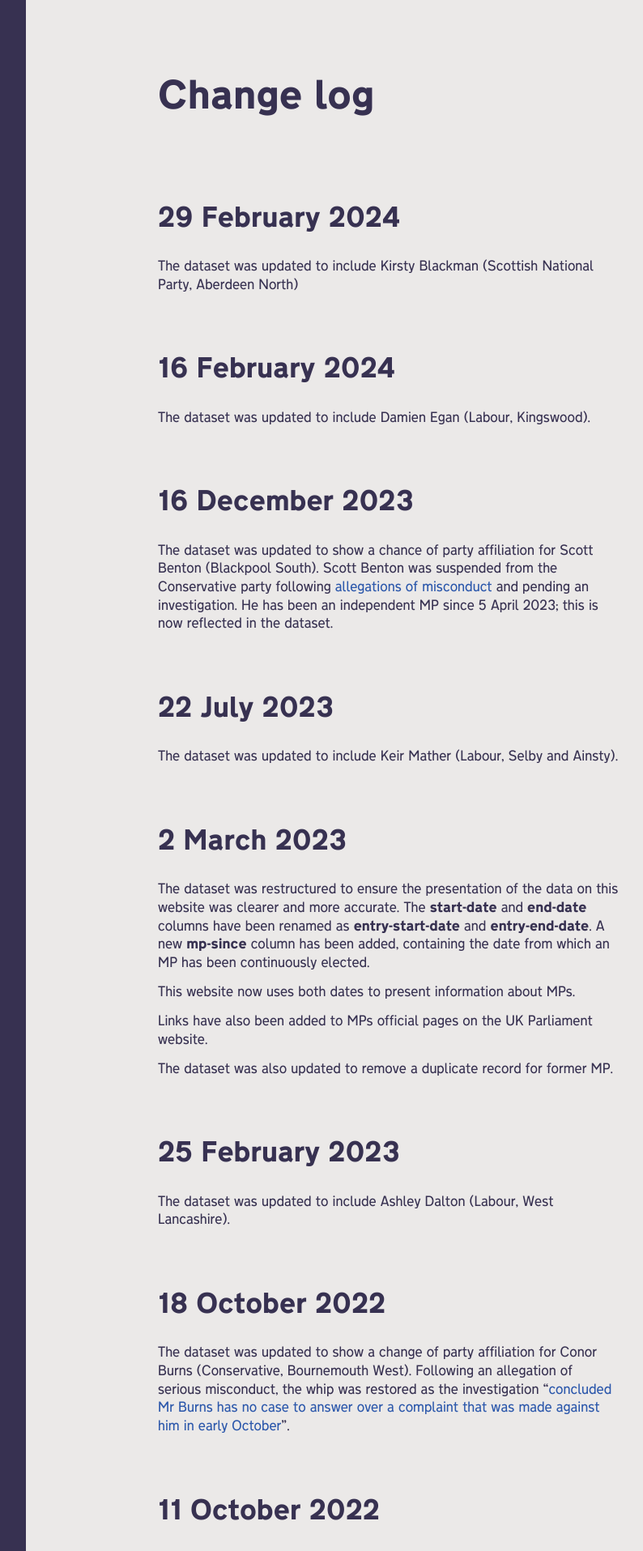
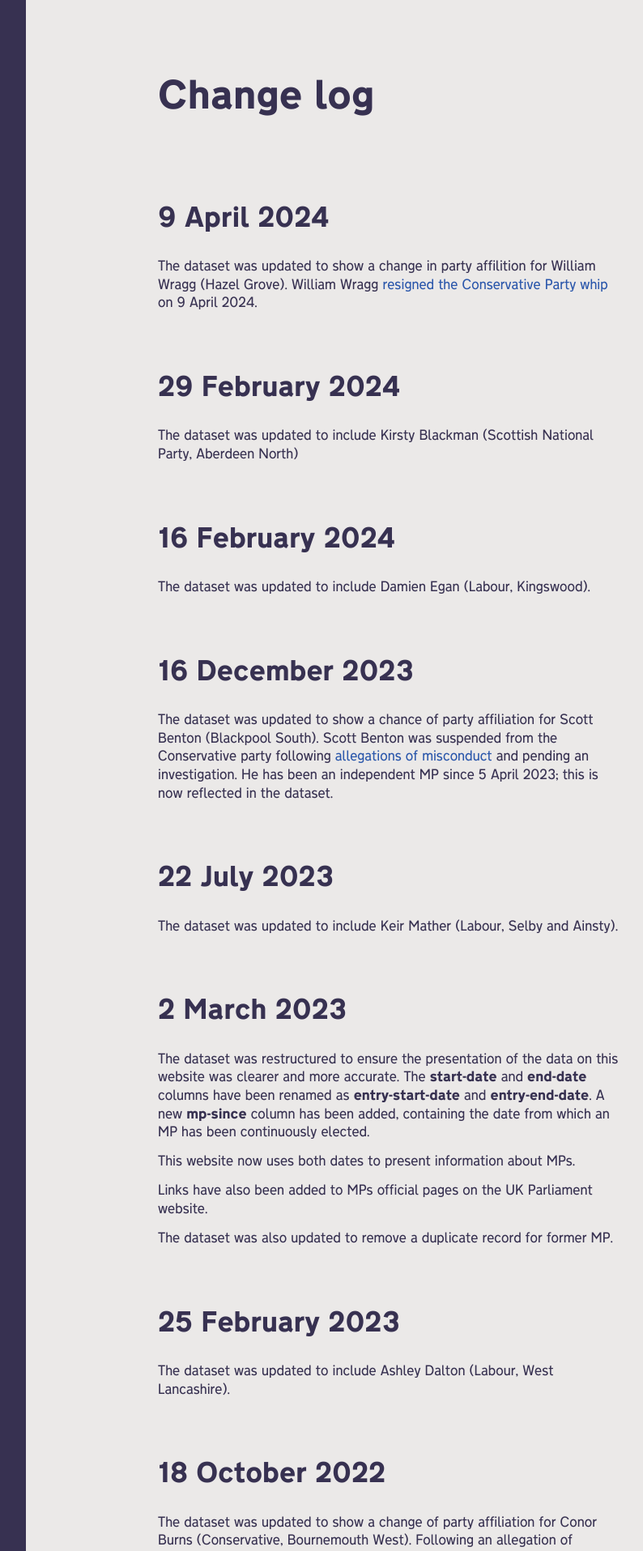
Before and after one commit to johnpeart/lgbt-mp, a Jekyll site: the page built from change-log.md, in a window 1280 px wide. Shown: the top 1915 px of the page at 81% size, without its empty margins (352-1146 px from the left). Built offline with Jekyll 4.4.1, drawn with Linux system fonts in a browser that asks for light colours; some of the changed text lies outside the part shown.

Commit message:
Change party affiliation: William Wragg The dataset was updated to show a change in party affilition for William Wragg (Hazel Grove). William Wragg resigned the Conservative Party whip on 9 April 2024.

```diff
--- a/_data/members.csv
+++ b/_data/members.csv
@@ -99,4 +99,5 @@ Stewart Malcolm McDonald,Glasgow South,Scottish National,2012-11-29,2012-11-29,p
 Stuart Andrew,Pudsey,Conservative,2010-05-06,2010-05-06,present,,Yorkshire Post,2013-05-22,http://www.yorkshirepost.co.uk/news/leeds-mp-beaten-unconscious-in-homophobic-attack-hits-out-at-tory-gay-marriage-rebels-1-5694767,4032,https://members.parliament.uk/member/4032,,UK Parliament,https://members.parliament.uk/member/4032/portrait,Attribution 3.0 Unported (CC BY 3.0),https://creativecommons.org/licenses/by/3.0/
 Stuart McDonald,"Cumbernauld, Kilsyth and Kirkintolloch",Scottish National,2015-05-08,2015-05-08,present,,The Independent,2016-02-20,http://www.independent.co.uk/news/uk/politics/gay-mps-the-photograph-that-shows-westminsters-attitude-towards-lgbt-politicians-is-changing-a6886771.html,4393,https://members.parliament.uk/member/4393,,UK Parliament,https://members.parliament.uk/member/4393/portrait,Attribution 3.0 Unported (CC BY 3.0),https://creativecommons.org/licenses/by/3.0/
 Wes Streeting,Ilford North,Labour,2015-05-08,2015-05-08,present,,The Independent,2016-02-20,http://www.independent.co.uk/news/uk/politics/gay-mps-the-photograph-that-shows-westminsters-attitude-towards-lgbt-politicians-is-changing-a6886771.html,4504,https://members.parliament.uk/member/4504,,UK Parliament,https://members.parliament.uk/member/4504/portrait,Attribution 3.0 Unported (CC BY 3.0),https://creativecommons.org/licenses/by/3.0/
-William Wragg,Hazel Grove,Conservative,2015-05-08,2015-05-08,present,,Twitter,2015-11-24,https://twitter.com/william_wragg/status/669302083493961733?lang=en,4429,https://members.parliament.uk/member/4429,,UK Parliament,https://members.parliament.uk/member/4429/portrait,Attribution 3.0 Unported (CC BY 3.0),https://creativecommons.org/licenses/by/3.0/
+William Wragg,Hazel Grove,Conservative,2015-05-08,2015-05-08,2024-04-09,,Twitter,2015-11-24,https://twitter.com/william_wragg/status/669302083493961733?lang=en,4429,https://members.parliament.uk/member/4429,,UK Parliament,https://members.parliament.uk/member/4429/portrait,Attribution 3.0 Unported (CC BY 3.0),https://creativecommons.org/licenses/by/3.0/
+William Wragg,Hazel Grove,Independent,2015-05-08,2015-04-09,present,,Twitter,2015-11-24,https://twitter.com/william_wragg/status/669302083493961733?lang=en,4429,https://members.parliament.uk/member/4429,,UK Parliament,https://members.parliament.uk/member/4429/portrait,Attribution 3.0 Unported (CC BY 3.0),https://creativecommons.org/licenses/by/3.0/
--- a/change-log.md
+++ b/change-log.md
@@ -2,6 +2,10 @@
 layout: page
 title: Change log
 ---
+
+## 9 April 2024
+
+The dataset was updated to show a change in party affilition for William Wragg (Hazel Grove). William Wragg [resigned the Conservative Party whip](https://www.bbc.co.uk/news/uk-politics-68773702) on 9 April 2024.
 
 ## 29 February 2024
 
```
